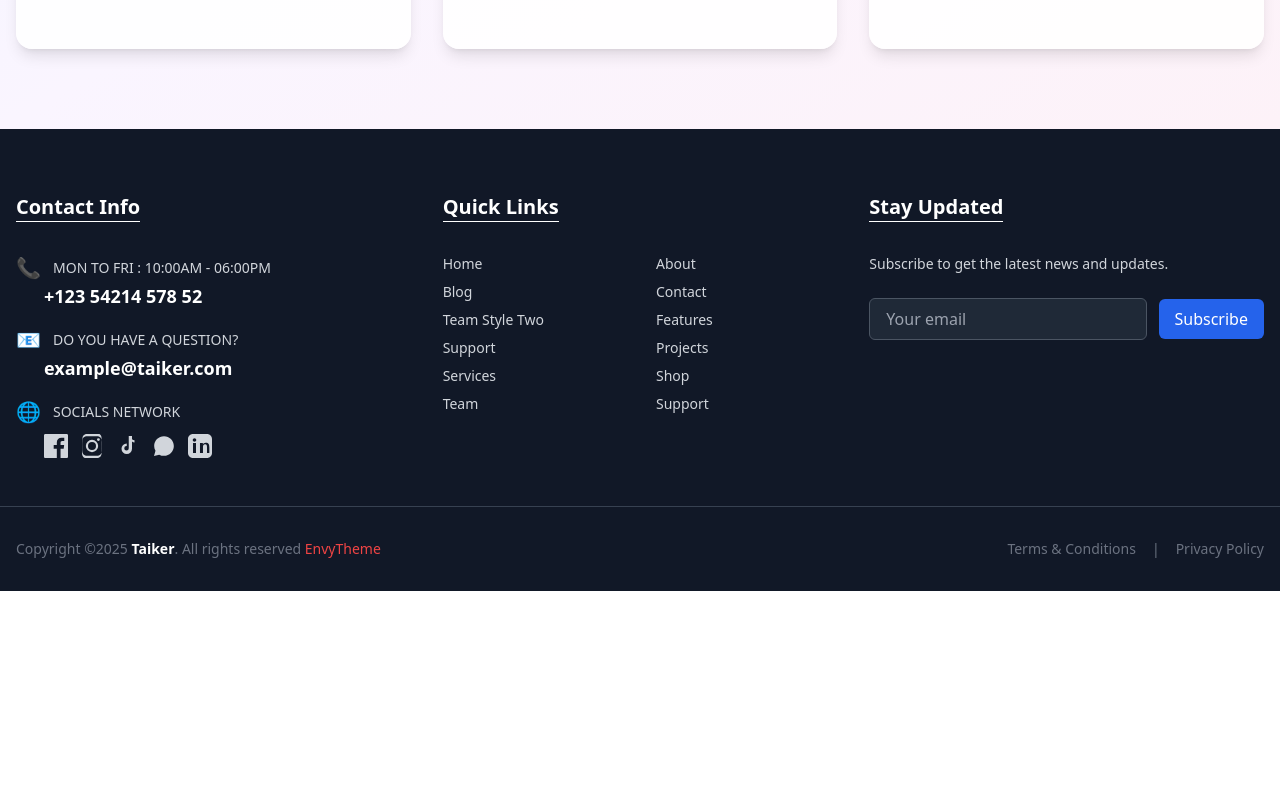
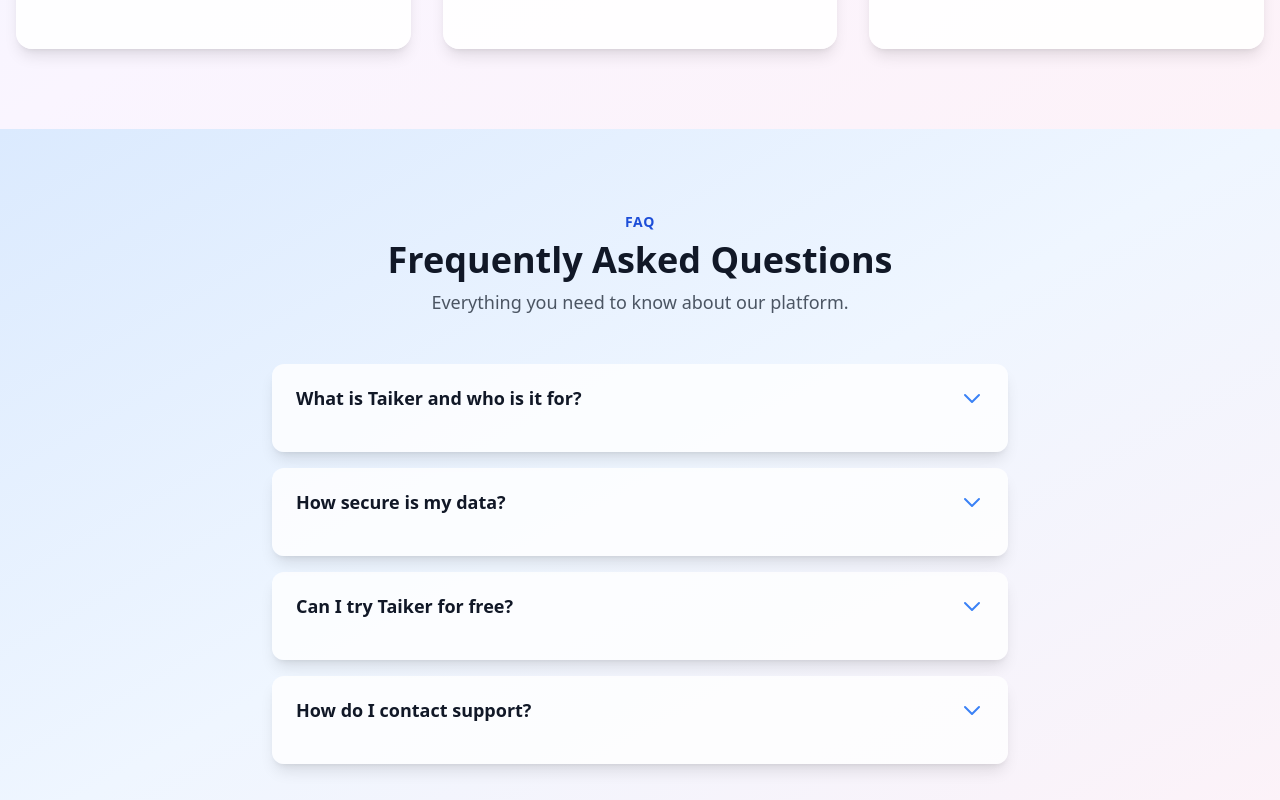
Before and after one commit to AshrafSholok/algora, a React (Vite) app: page / in a window 1280 px wide. Shown: the part 3440-4240 px from the top of the page. Before the commit the page ends 4031 px from the top, so only its background shows below. Built offline with nearby package versions, Linux system fonts and the light colour scheme.

Commit message:
add FAQs section in home page

```diff
--- a/src/components/common/Footer.jsx
+++ b/src/components/common/Footer.jsx
@@ -94,7 +94,7 @@
   {/* Footer Bottom */}
   <div className="max-w-screen-xl mx-auto flex flex-col md:flex-row justify-between items-center px-4 mt-8 text-sm text-gray-500 gap-2">
     <div>
-      Copyright ©2025 <span className="text-white font-semibold">Taiker</span>. All rights reserved{' '}
+      Copyright ©2025 <span className="text-white font-semibold">Algora+</span>. All rights reserved{' '}
       <span className="text-red-500">EnvyTheme</span>
     </div>
     <div className="flex gap-4">
--- a/src/pages/home/Home.jsx
+++ b/src/pages/home/Home.jsx
@@ -210,8 +210,61 @@
                 </div>
             </section>
 
+            {/* FAQ Section */}
+            <section className="relative py-20 bg-gradient-to-br from-blue-100 via-blue-50 to-pink-50 dark:from-gray-900 dark:via-gray-800 dark:to-gray-900">
+                <div className="max-w-screen-md mx-auto px-4">
+                    <div className="mb-12 text-center">
+                        <span className="uppercase text-blue-700 font-semibold tracking-wider text-sm mb-2 inline-block">FAQ</span>
+                        <h2 className="text-4xl font-extrabold text-gray-900 dark:text-white mb-2">Frequently Asked Questions</h2>
+                        <p className="text-lg text-gray-600 dark:text-gray-300">Everything you need to know about our platform.</p>
+                    </div>
+                    <div className="space-y-4">
+                        {[{
+                            q: 'What is Taiker and who is it for?',
+                            a: 'Taiker is a modern platform designed for businesses and developers to streamline their workflow and boost productivity.'
+                        }, {
+                            q: 'How secure is my data?',
+                            a: 'We use industry-leading security practices and encryption to keep your data safe and private.'
+                        }, {
+                            q: 'Can I try Taiker for free?',
+                            a: 'Yes! We offer a free trial so you can experience all features before committing.'
+                        }, {
+                            q: 'How do I contact support?',
+                            a: 'You can reach our 24/7 support team via email, chat, or phone.'
+                        }].map((item, idx) => (
+                            <FAQItem key={idx} question={item.q} answer={item.a} />
+                        ))}
+                    </div>
+                </div>
+            </section>
         </div>
     )
 }
 
+// FAQItem component with animation
+import React, { useState } from 'react';
+function FAQItem({ question, answer }) {
+    const [open, setOpen] = useState(false);
+    return (
+        <div className={"rounded-xl bg-white/80 dark:bg-gray-800/70 shadow-lg overflow-hidden transition-all duration-400 " + (open ? 'ring-2 ring-blue-400' : '')}>
+            <button
+                className="w-full flex justify-between items-center px-6 py-5 text-left focus:outline-none focus:ring-2 focus:ring-blue-400 transition-colors duration-300"
+                onClick={() => setOpen(o => !o)}
+                aria-expanded={open}
+            >
+                <span className="text-lg font-semibold text-gray-900 dark:text-white">{question}</span>
+                <svg className={"w-6 h-6 text-blue-500 transform transition-transform duration-300 " + (open ? 'rotate-180' : '')} fill="none" stroke="currentColor" strokeWidth="2" viewBox="0 0 24 24"><path strokeLinecap="round" strokeLinejoin="round" d="M19 9l-7 7-7-7" /></svg>
+            </button>
+            <div
+                className={"px-6 pb-5 text-gray-700 dark:text-gray-200 text-base transition-all duration-400 " + (open ? 'max-h-40 opacity-100' : 'max-h-0 opacity-0')}
+                style={{overflow: 'hidden'}}
+            >
+                <div className="pt-1 animate-fade-in">
+                    {answer}
+                </div>
+            </div>
+        </div>
+    );
+}
+
 export default Home
```
